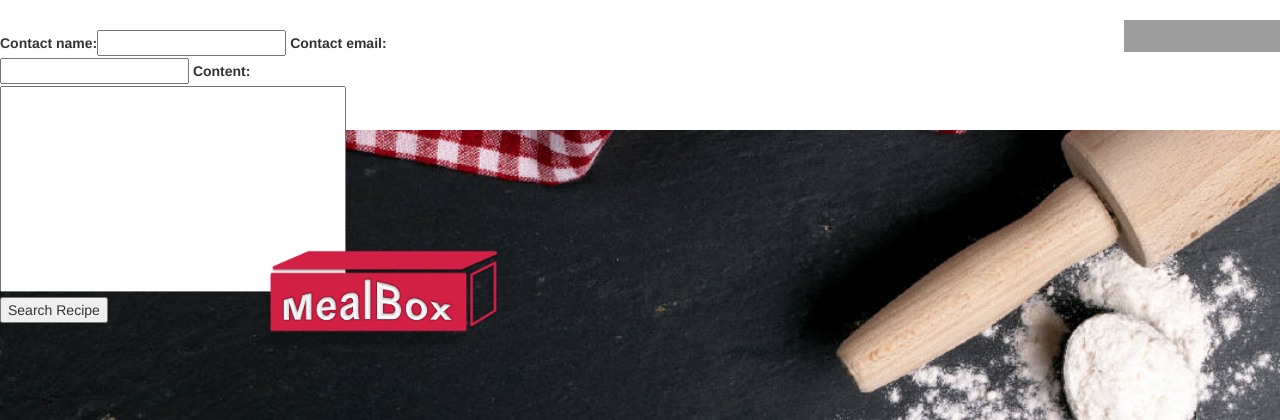
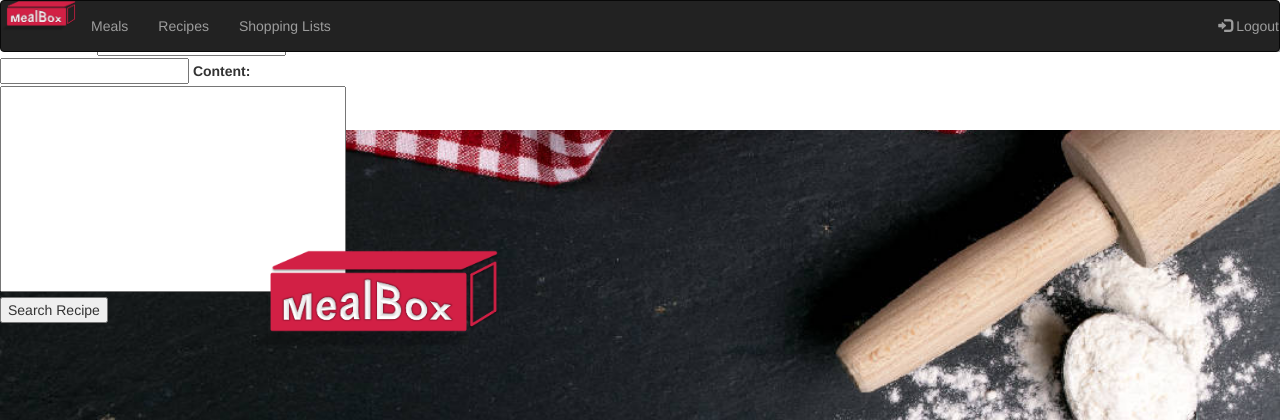
Before and after one commit to juleskt/CS411Team5Project, a Django app: page /contact/ in a window 1280 px wide. Shown: the top 420 px of the page. Run offline with Django 3.2, Linux system fonts and the light colour scheme; parts of the project's set-up code (start-up, migrations or seed data) failed here and were passed over; some libraries are stand-ins or nearby versions; grey boxes are pictures that could not be loaded.

Commit message:
Adding navbar to main page

```diff
--- a/MealBoxV1/templates/search.html
+++ b/MealBoxV1/templates/search.html
@@ -1,12 +1,39 @@
 <!DOCTYPE html>
 {% load static %}
-{% load bootstrap3 %}
-{% bootstrap_css %}
-{% bootstrap_javascript %}
-{% bootstrap_messages %}
+ <script src="//ajax.googleapis.com/ajax/libs/jquery/1.10.2/jquery.min.js"></script>
+
+    {% load static %}
+
+    {# Load the tag library #}
+    {% load bootstrap3 %}
+
+    {# Load CSS and JavaScript #}
+    {% bootstrap_css %}
+    {% bootstrap_javascript %}
+
+    {# Display django.contrib.messages as Bootstrap alerts #}
+    {% bootstrap_messages %}
 <html lang="en">
 <meta charset="UTF-8">
 <head>
+
+    <div style='position:fixed; top: 0; width: 100%'>
+        <div class="navbar navbar-inverse" id="myNavbar">
+            <div class="navbar-header">
+                <a href=''><img src="{% static 'img/logo.png' %}" style = 'width: 75px; height:30px;'></a>
+            </div>
+
+            <ul class="nav navbar-nav">
+                <li><a href='#'>Meals</a></li>
+                <li><a href='#'>Recipes</a></li>
+                <li><a href='#'>Shopping Lists</a></li>
+            </ul>
+
+            <ul class="nav navbar-nav navbar-right">
+                <li><a href="#"><span class="glyphicon glyphicon-log-in"></span> Logout</a></li>
+            </ul>
+        </div>
+    </div>
 
     <font color="white">Hi, {{ name }}! Welcome to MealBox. Type in your desired meal below.</font>
 
```
Also changed, not shown: MealBoxV1/templates/searchResults.html (indentation only).
